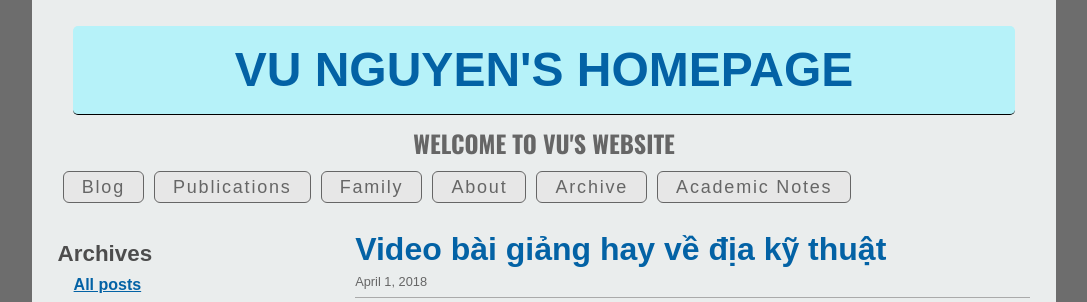
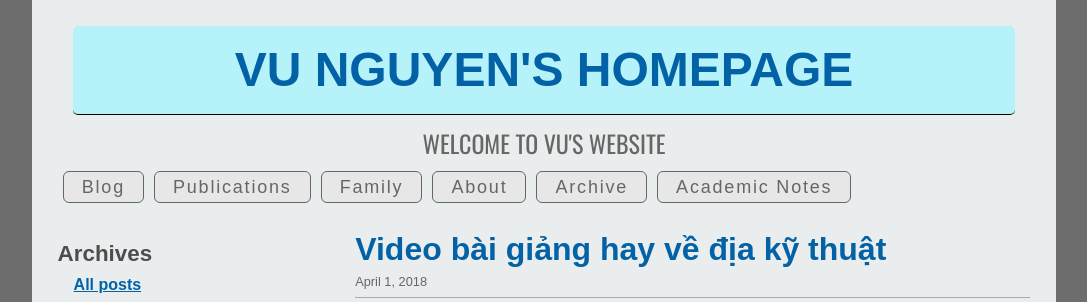
Before and after one commit to quangvunp/geomechanics, a Jekyll site: the page built from index.html, in a window 1280 px wide. Shown: the top 302 px of the page, without its empty margins (96-1183 px from the left). Built offline with Jekyll 4.4.1, drawn with Linux system fonts in a browser that asks for light colours; the list of posts is cut into pages by our own code.

Commit message:
Update main.css

```diff
--- a/css/main.css
+++ b/css/main.css
@@ -310,6 +310,7 @@
 
 h1{
 	border-bottom: 1px solid black;
+	font-size: 2em;
 }
 
 
@@ -390,14 +391,14 @@
 	text-align: center;
 	margin: 10px;
 	font-size: 1.5em;
-	font-weight: 600;
+	font-weight: 300;
 }
 
 header h1 {
 	font-size: 2em;
 	line-height:1;
 	margin: 0;
-	text-transform: uppercase;
+	#text-transform: uppercase;
 	color: #0362a5;
 }
 header p {
```
